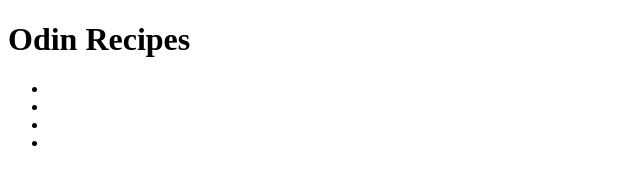
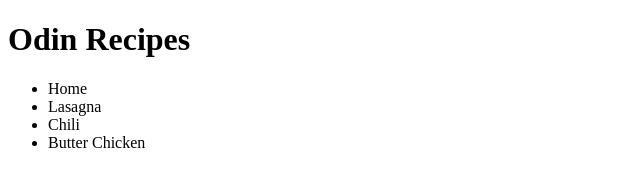
Before and after one commit to JenniferHWorthington/top-recipes, a plain HTML site: page butter-chicken.html in a window 1280 px wide. Shown: the whole page, without its empty margins (0-640 px from the left). Drawn offline with Linux system fonts and the light colour scheme.

Commit message:
Add links for index and 3 recipe pages on all 4 pages

```diff
--- a/butter-chicken.html
+++ b/butter-chicken.html
@@ -9,10 +9,10 @@
 <body>
   <h1>Odin Recipes</h1>
   <ul>
-    <li><a href=""></a></li>
-    <li><a href=""></a></li>
-    <li><a href=""></a></li>
-    <li><a href=""></a></li>
+    <li><a href="index.html"></a>Home</li>
+    <li><a href="lasagna.html"></a>Lasagna</li>
+    <li><a href="chili.html"></a>Chili</li>
+    <li><a href="butter-chicken.html"></a>Butter Chicken</li>
   </ul>
 </body>
 </html>
```
Also changed, not shown: chili.html (+4 -4 lines), index.html (+4 -4 lines), lasagna.html (+4 -4 lines).
